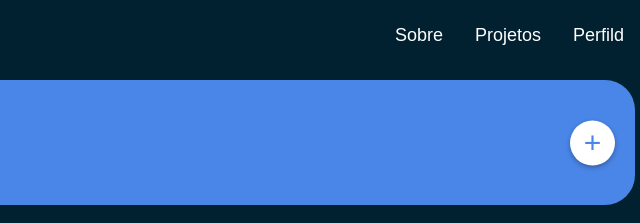
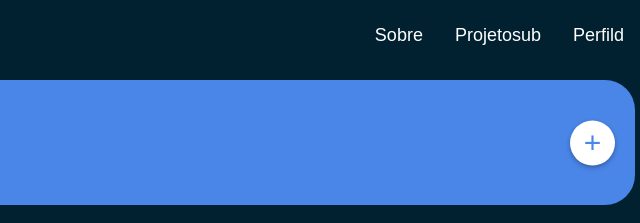
Before and after one commit to Thalitamedeiros/projetotcc, a plain HTML site: page index.html in a window 1280 px wide. Shown: the top 223 px of the page, 640-1280 px from the left. Drawn offline with Linux system fonts and the light colour scheme.

Commit message:
modificaçãp

```diff
--- a/index.html
+++ b/index.html
@@ -18,7 +18,7 @@
             <button class="hamburger"></button>
             <ul class="nav-list">
                 <li><a href="#">Sobre</a></li>
-                <li><a href="#">Projetos</a></li>
+                <li><a href="#">Projetosub</a></li>
                 <li><a href="perfil.html">Perfild</a></li>
             </ul>
         </nav>
```
